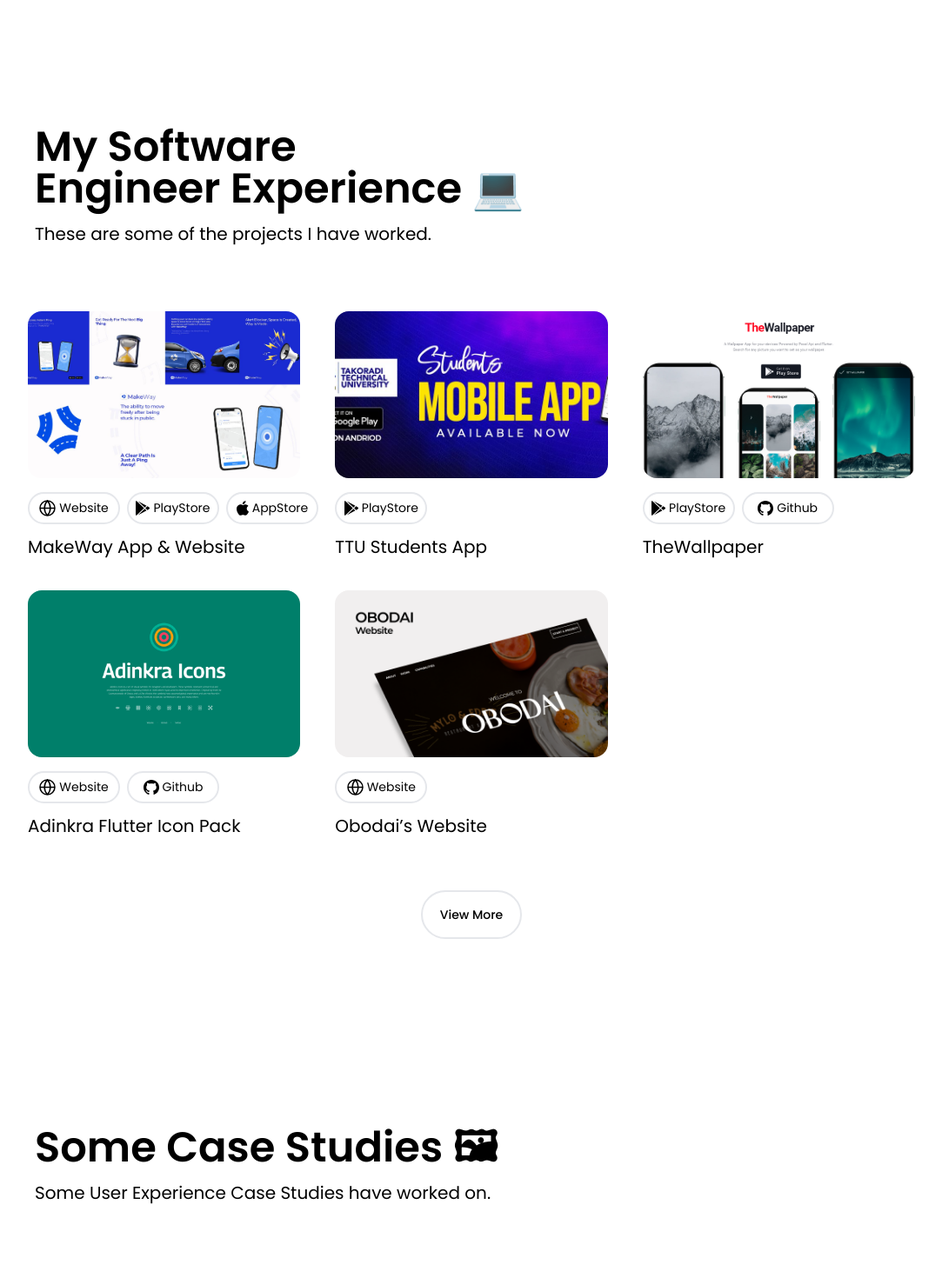
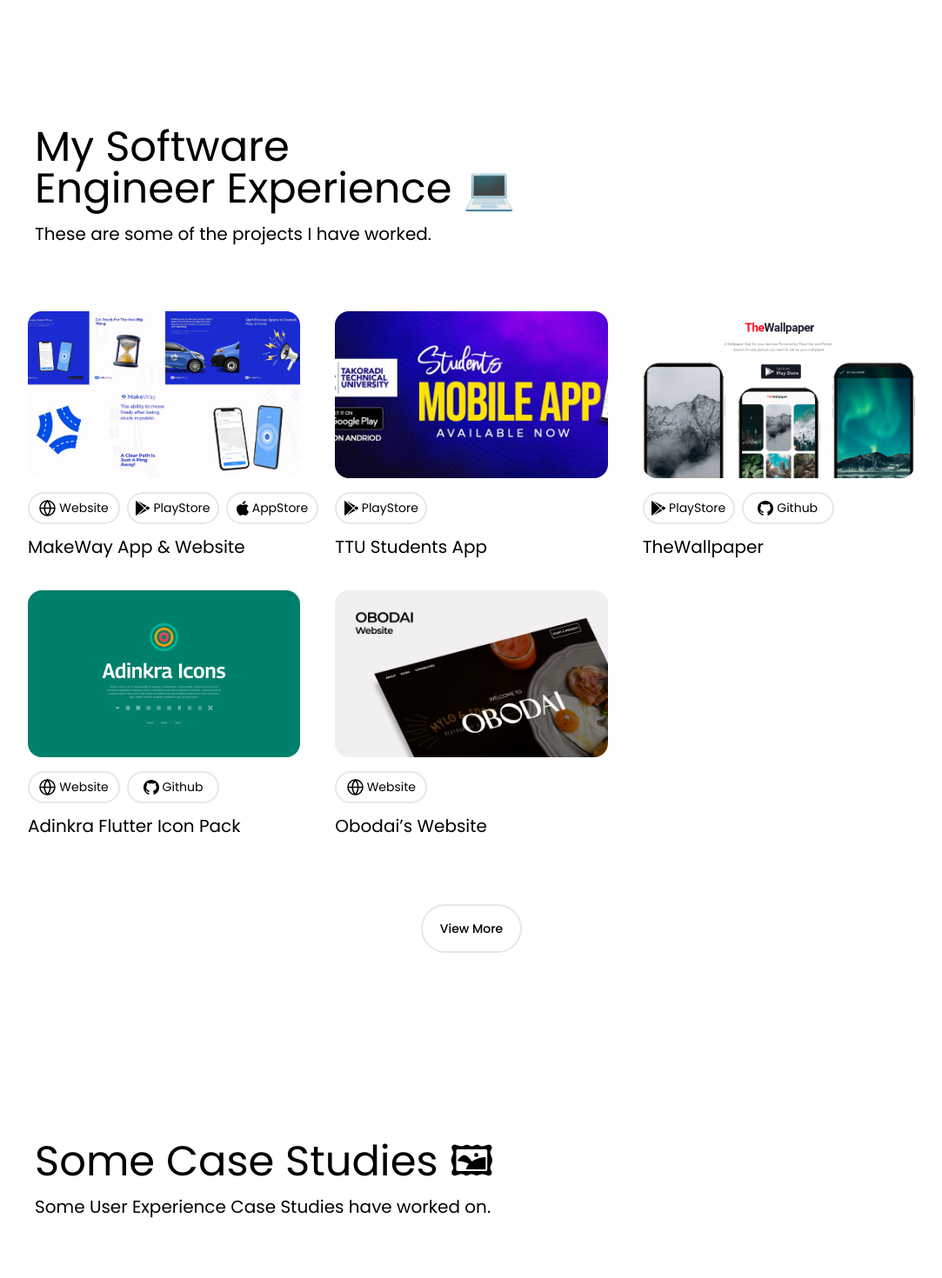
Before and after one commit to 4eug/Old-Portfolio, a Next.js app: page / in a window 1280 px wide. Shown: the part 560-2030 px from the top of the page at 87% size, without its empty margins (98-1181 px from the left). Built offline with nearby package versions, Linux system fonts and the light colour scheme.

Commit message:
Font Styling

```diff
--- a/components/GetInTouch/getInTouch.jsx
+++ b/components/GetInTouch/getInTouch.jsx
@@ -14,7 +14,7 @@ function GetInTouch() {
     <div className="mt-2 px-4 py-16  sm:max-w-xl md:max-w-full lg:px-[130px] lg:py-20">
         <div className="grid max-w-screen-xl xl:max-w-screen-2xl ">
            <div className="grid md:grid-cols-2 max-w-auto ml-2 md:ml-auto mt-0 md:mt-8 sm:grid-cols-2">
-            <h1 className="py-3 text-4xl md:text-7xl font-semibold ">
+            <h1 className="py-3 text-4xl md:text-7xl font-normal">
             Have an idea? Tell us about it
             </h1>
           </div>
--- a/components/Portfolio/CaseStudies.jsx
+++ b/components/Portfolio/CaseStudies.jsx
@@ -48,7 +48,7 @@ export const CaseStudies = () => {
         <div className="grid max-w-screen-xl xl:max-w-screen-2xl  m-auto">
           <div className=" flex-col justify-center md:items-start w-full px-2 py-8">
 
-            <h1 className="py-3 text-3xl md:text-5xl font-semibold ">
+            <h1 className="py-3 text-3xl md:text-5xl font-normal">
               Some Case Studies 🖼
             </h1>
             <p className="text-xl leading-relaxed">
--- a/components/Portfolio/Content.jsx
+++ b/components/Portfolio/Content.jsx
@@ -14,7 +14,7 @@ export const Content = () => {
         <div className="grid max-w-screen-xl xl:max-w-screen-2xl  m-auto">
           <div className=" flex-col justify-center md:items-start w-full px-2 py-8">
 
-            <h1 className="py-3 text-3xl md:text-5xl font-semibold ">
+            <h1 className="py-3 text-3xl md:text-5xl font-normal ">
               My Software <br /> Engineer Experience 💻
             </h1>
             <p className="text-xl leading-relaxed">
@@ -119,7 +119,7 @@ export const Content = () => {
               </div>
             </div>
         </div>
-        <div className="mt-16 mb-1 flex justify-center items-center">
+        <div className="mt-20 mb-1 flex justify-center items-center">
         <Link href="/projects">
         <a>
             <motion.button
```
